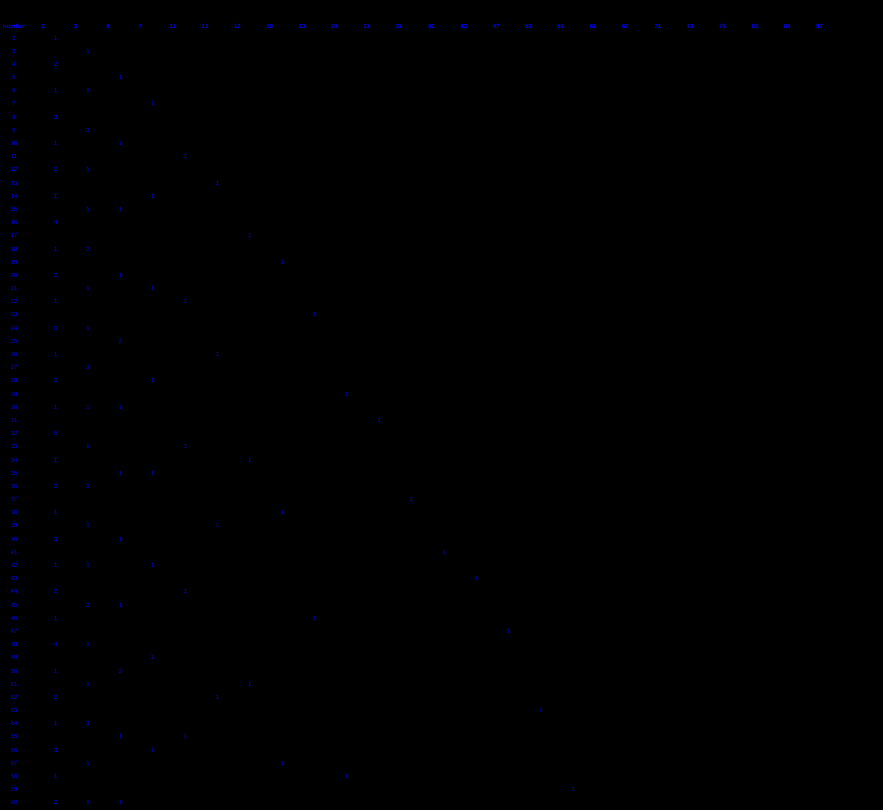
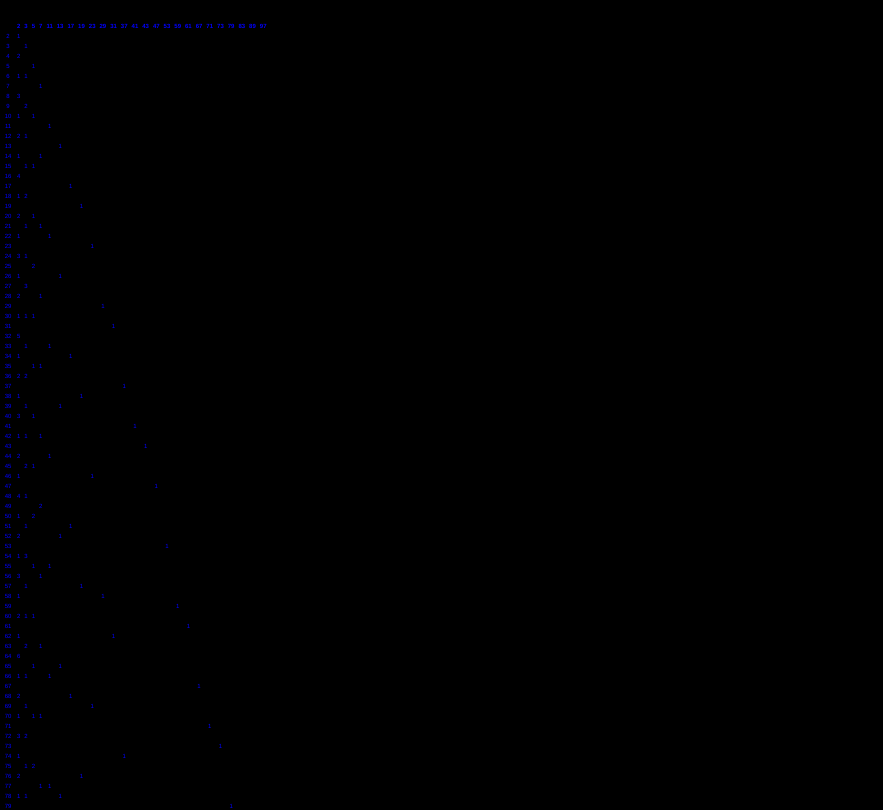
Before and after one commit to thetravisweber/travis.gg, a Vue app: page /prime-factors in a window 1280 px wide. Shown: the top 810 px of the page, without its empty margins (0-883 px from the left). Built offline with nearby package versions, Linux system fonts and the light colour scheme.

Commit message:
removed zeros, styled slghtly better

```diff
--- a/package.json
+++ b/package.json
@@ -31,5 +31,8 @@
     "prettier": "^2.2.1",
     "webpack-cli": "^4.9.1",
     "webpack-dev-server": "^4.4.0"
+  },
+  "rules": {
+    "no-extra-boolean-cast": "off"
   }
 }
--- a/src/views/Math/PrimeFactors.vue
+++ b/src/views/Math/PrimeFactors.vue
@@ -4,7 +4,7 @@
 
     <table id="prime-factor-table">
       <tr>
-        <th>number</th>
+        <th></th>
         <th v-for="(prime, i) in primes" :key="i">
           {{ prime }}
         </th>
@@ -15,7 +15,7 @@
       >
         <td>{{ factored_num + 2 }}</td>
         <td v-for="(num_of_factor, j) in factors" :key="j">
-          <p v-if="num_of_factor != 0">{{ num_of_factor }}</p>
+          {{ this.ifNotZero(num_of_factor) }}
         </td>
       </tr>
     </table>
@@ -65,6 +65,9 @@ export default {
       this.primes.push(num);
       return this.factor(num);
     },
+    ifNotZero: (num) => {
+      return num ? num : "";
+    }
   },
 };
 </script>
```
